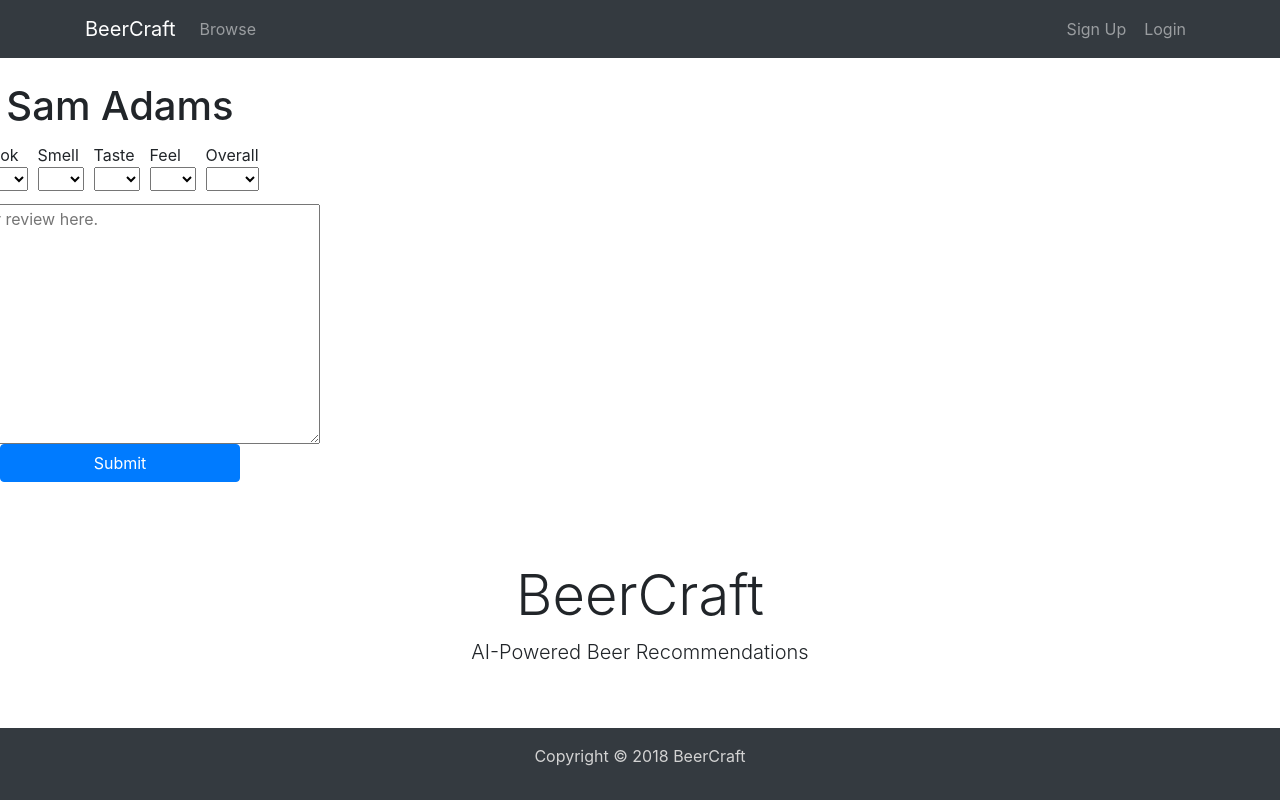
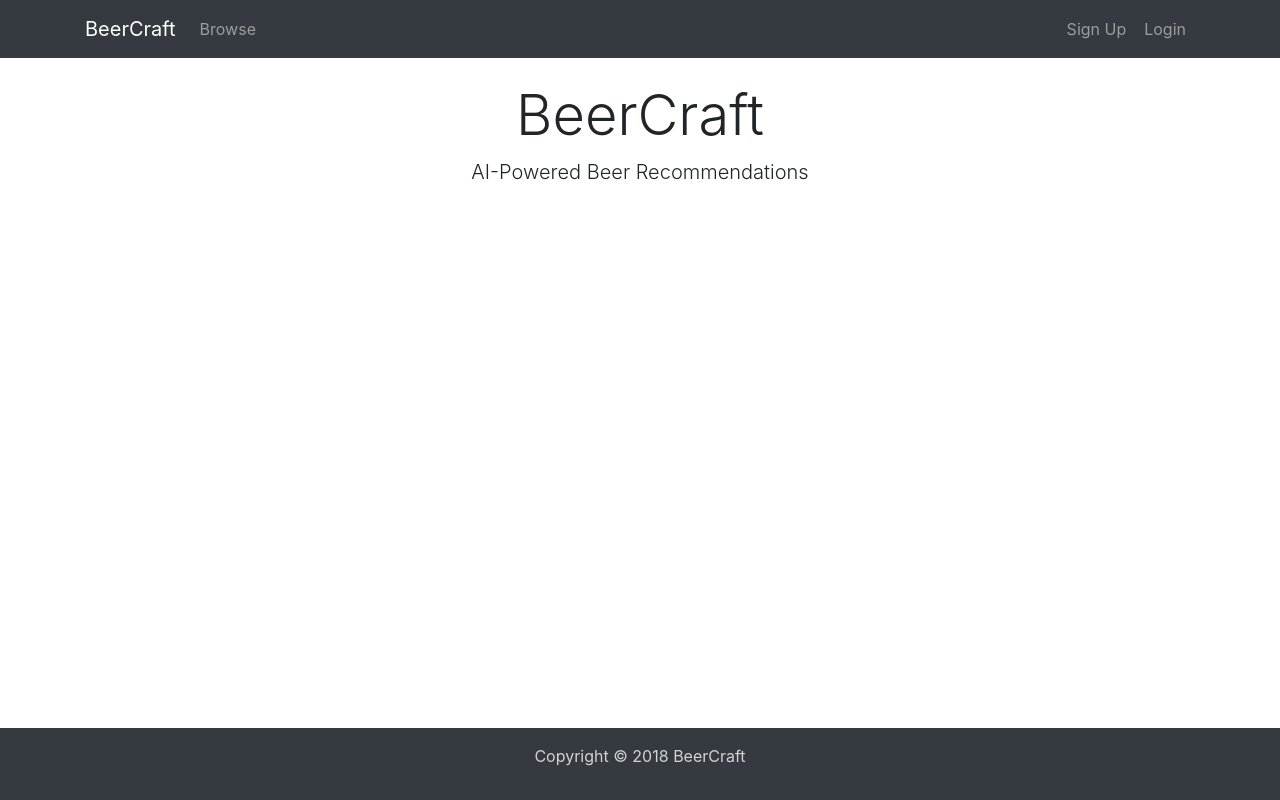
Before and after one commit to chingu-voyage7/Bears-Team-01, a React (Create React App) app in the folder client/: page / in a window 1280 px wide. Built offline with nearby package versions, Linux system fonts and the light colour scheme.

Commit message:
commented out test lines

```diff
--- a/client/src/App.js
+++ b/client/src/App.js
@@ -4,11 +4,11 @@
 import Footer from './components/layout/Footer';
 import Welcome from './components/WelcomePage';
 import Browse from './components/BrowsePage';
-import ReviewBeer from './components/ReviewBeer';
+// import ReviewBeer from './components/ReviewBeer';
 
 import './App.css';
 
-const TEST_BEER_NAME = 'Sam Adams';
+// const TEST_BEER_NAME = 'Sam Adams';
 
 class App extends Component {
   render() {
@@ -16,7 +16,7 @@
       <Router>
         <div className="App">
           <Navbar />
-          <ReviewBeer beerName={TEST_BEER_NAME}/>
+          {/* <ReviewBeer beerName={TEST_BEER_NAME}/> */}
             <div className="container">
               <Switch>
                <Route path="/" component={Welcome} exact={true} />
```
